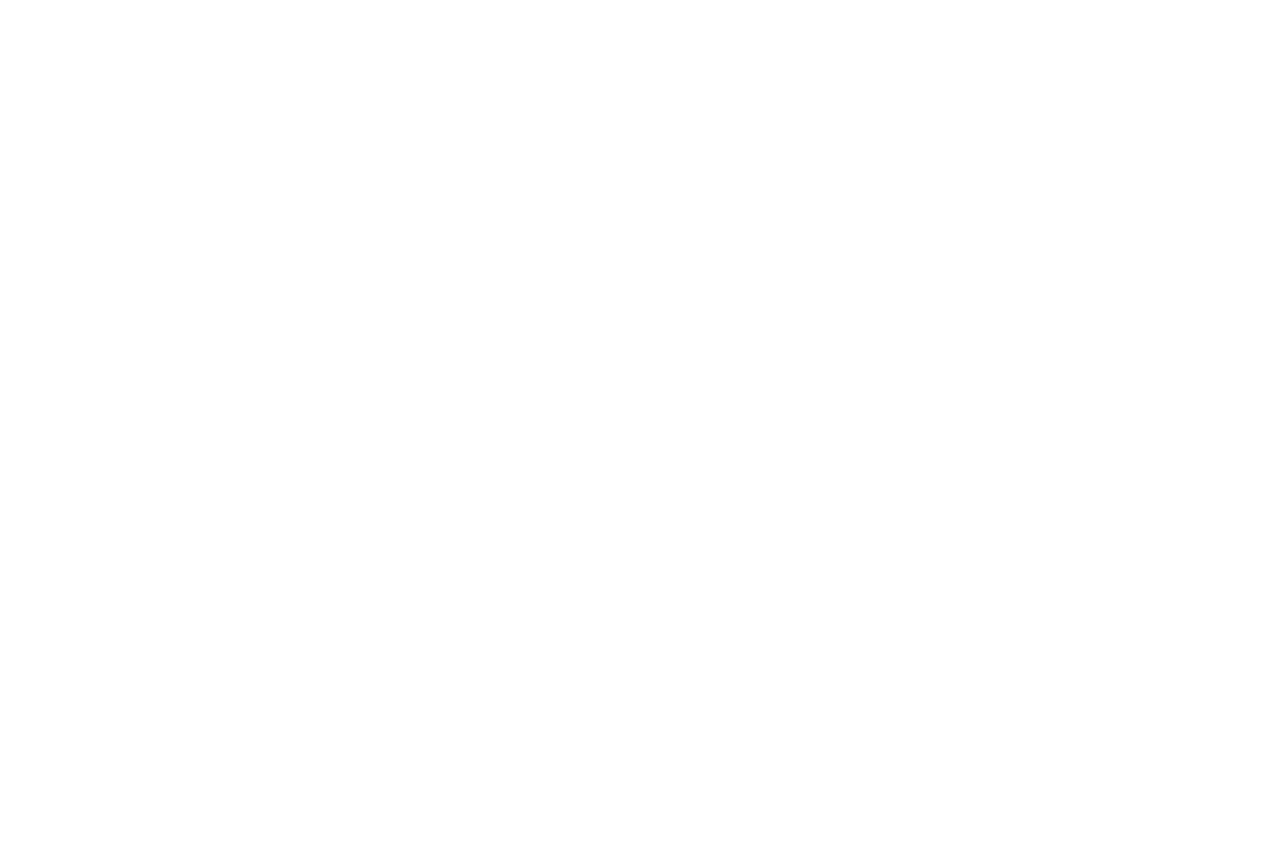
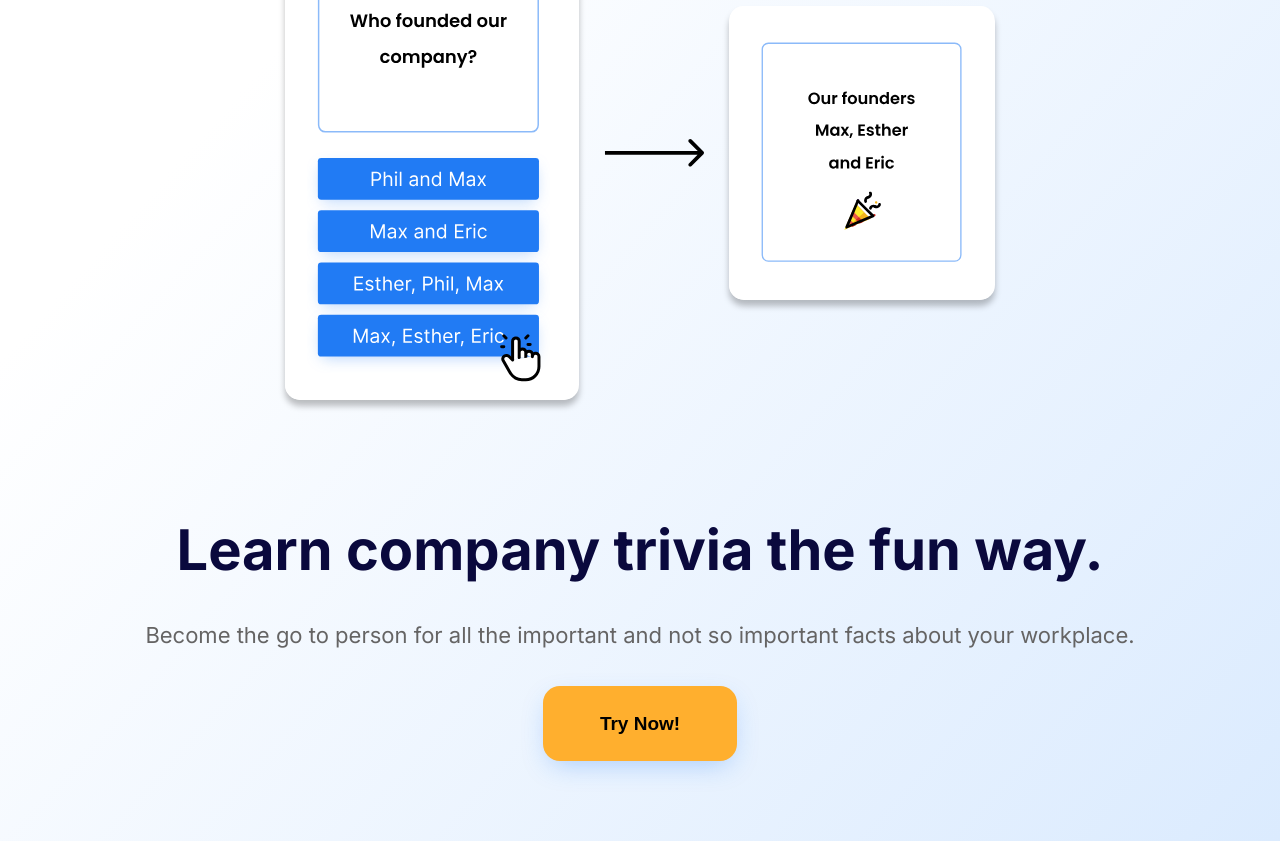
Before and after one commit to khanlifts/namegame-landing, an Angular app: page / in a window 1280 px wide. Shown: the part 2020-2861 px from the top of the page. Before the commit the page ends 1867 px from the top, so only its background shows below. Built offline with nearby package versions, Linux system fonts and the light colour scheme.

Commit message:
add namegame-trivia-page.component

```diff
--- a/src/app/app.component.html
+++ b/src/app/app.component.html
@@ -1,4 +1,5 @@
 <div class="namegame">
   <app-namegame-main-page></app-namegame-main-page>
   <app-namegame-coworkers-page></app-namegame-coworkers-page>
+  <app-namegame-trivia-page></app-namegame-trivia-page>
 </div>
--- a/src/app/app.module.ts
+++ b/src/app/app.module.ts
@@ -10,6 +10,7 @@
 import { NamegameCardContainerComponent } from './namegame-card-container/namegame-card-container.component';
 import { NamegameCardTriviaComponent } from './namegame-card-trivia/namegame-card-trivia.component';
 import { NamegameCoworkersPageComponent } from './namegame-coworkers-page/namegame-coworkers-page.component';
+import { NamegameTriviaPageComponent } from './namegame-trivia-page/namegame-trivia-page.component';
 
 @NgModule({
   declarations: [
@@ -20,7 +21,8 @@
     NamegameCardsComponent,
     NamegameCardContainerComponent,
     NamegameCardTriviaComponent,
-    NamegameCoworkersPageComponent
+    NamegameCoworkersPageComponent,
+    NamegameTriviaPageComponent
   ],
   imports: [
     BrowserModule,
--- /dev/null
+++ b/src/app/namegame-trivia-page/namegame-trivia-page.component.html
@@ -0,0 +1,14 @@
+<div class="namegame-trivia-page">
+  <div class="namegame-trivia-page__content">
+    <app-namegame-title class="namegame-trivia-page__title"
+      [title]="'Learn company trivia the fun way.'"
+      [subTitle]="'Become the go to person for all the important and not so important facts about your workplace.'"
+      [buttonTitle]="'Try Now!'">
+    </app-namegame-title>
+    <div class="namegame-trivia-page__cards">
+      <img class="namegame-trivia-page__question-image" src="assets/images/trivia-question.svg" alt="input name card">
+      <img class="namegame-trivia-page__arrow" src="assets/images/right-arrow.svg" alt="right arrow">
+      <img class="namegame-trivia-page__answer-image" src="assets/images/trivia-answer.svg" alt="solutions name card">
+    </div>
+  </div>
+</div>
--- /dev/null
+++ b/src/app/namegame-trivia-page/namegame-trivia-page.component.sass
@@ -0,0 +1,48 @@
+.namegame-trivia-page
+  background: linear-gradient(311.76deg, #D4E7FE -15.24%, #FFFFFF 78.85%)
+  min-height: 800px
+
+  &__content
+    padding-left: 107px
+    display: flex
+    align-items: center
+    min-height: 800px
+
+    @media (max-width: 1315px)
+      flex-direction: column-reverse
+      padding: 60px 40px 0 40px
+
+  &__title
+    margin-right: 85px
+    @media (max-width: 1315px)
+      margin-bottom: 80px
+      margin-right: initial
+
+  &__cards
+    display: flex
+    align-items: center
+    @media (max-width: 1315px)
+      padding-bottom: 80px
+      justify-content: center
+    @media (max-width: 800px)
+      flex-direction: column
+
+  &__question-image
+    min-width: 294px
+    min-height: 348px
+    background: #FFFFFF
+    box-shadow: 0 6px 6px rgba(0, 0, 0, 0.25)
+    border-radius: 15px
+
+  &__answer-image
+    height: 294px
+    background: #FFFFFF
+    box-shadow: 0 6px 6px rgba(0, 0, 0, 0.25)
+    border-radius: 15px
+
+  &__arrow
+    margin: 0 25px
+    @media (max-width: 800px)
+      margin: 60px 25px
+      transform: rotate(90deg)
+      height: 25px
--- /dev/null
+++ b/src/app/namegame-trivia-page/namegame-trivia-page.component.ts
@@ -0,0 +1,15 @@
+import { Component, OnInit } from '@angular/core';
+
+@Component({
+  selector: 'app-namegame-trivia-page',
+  templateUrl: './namegame-trivia-page.component.html',
+  styleUrls: ['./namegame-trivia-page.component.sass']
+})
+export class NamegameTriviaPageComponent implements OnInit {
+
+  constructor() { }
+
+  ngOnInit(): void {
+  }
+
+}
```
Also changed, not shown: src/assets/images/trivia-answer.svg (added), src/assets/images/trivia-question.svg (added).
